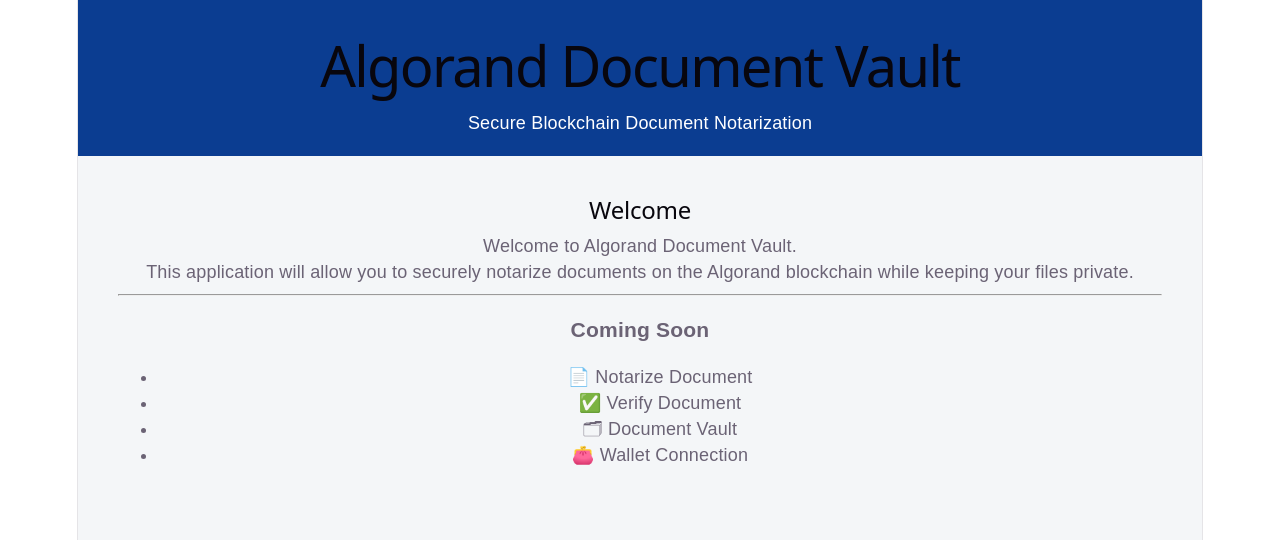
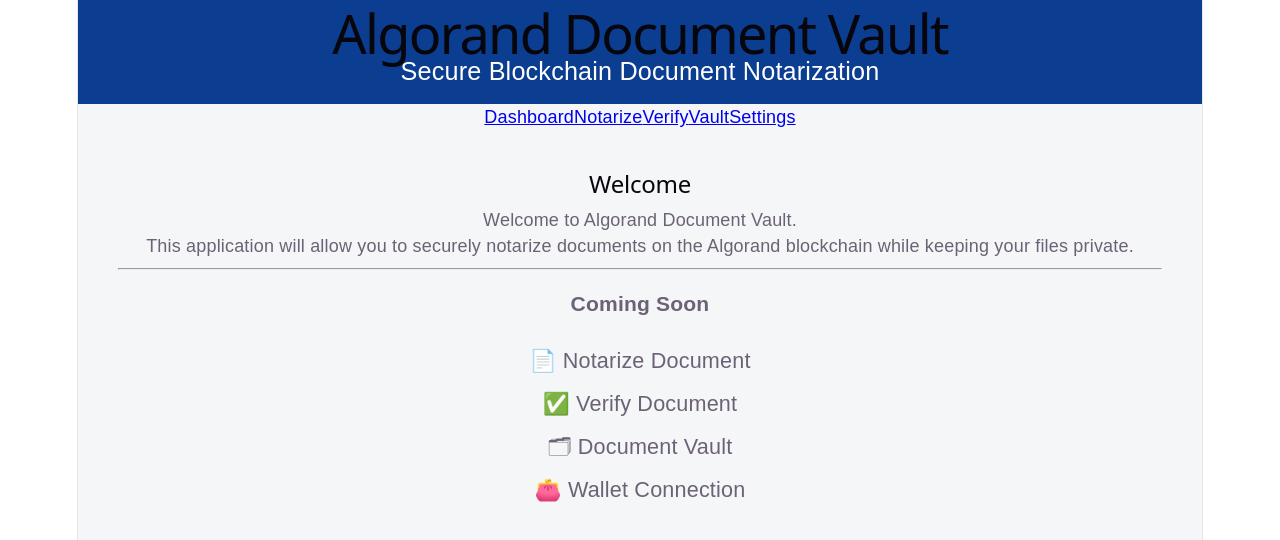
Before and after one commit to tkent2002-glitch/algorand-document-vault, a React (Vite) app: page / in a window 1280 px wide. Shown: the top 540 px of the page. Built offline with nearby package versions, Linux system fonts and the light colour scheme.

Commit message:
Milestone 3 - Navigation component integrated

```diff
--- a/src/App.tsx
+++ b/src/App.tsx
@@ -1,3 +1,6 @@
+import Header from "./components/Header";
+import Navigation from "./components/Navigation/Navigation";
+
 function App() {
   return (
     <div
@@ -7,27 +10,18 @@
         backgroundColor: "#f4f6f8",
       }}
     >
-      <header
-        style={{
-          backgroundColor: "#0b3d91",
-          color: "white",
-          padding: "20px 40px",
-        }}
-      >
-        <h1>Algorand Document Vault</h1>
-        <p>Secure Blockchain Document Notarization</p>
-      </header>
+      <Header />
+      <Navigation />
 
       <main
         style={{
           padding: "40px",
+          textAlign: "center",
         }}
       >
         <h2>Welcome</h2>
 
-        <p>
-          Welcome to Algorand Document Vault.
-        </p>
+        <p>Welcome to Algorand Document Vault.</p>
 
         <p>
           This application will allow you to securely notarize documents on the
@@ -38,7 +32,14 @@
 
         <h3>Coming Soon</h3>
 
-        <ul>
+        <ul
+          style={{
+            listStyle: "none",
+            padding: 0,
+            fontSize: "1.2rem",
+            lineHeight: "2",
+          }}
+        >
           <li>📄 Notarize Document</li>
           <li>✅ Verify Document</li>
           <li>🗂 Document Vault</li>
--- /dev/null
+++ b/src/assets/Navigation/Navigation.css
@@ -0,0 +1,18 @@
+.app-navigation {
+  display: flex;
+  justify-content: center;
+  gap: 24px;
+  background-color: #ffffff;
+  padding: 16px 24px;
+  border-bottom: 1px solid #d8dde6;
+}
+
+.app-navigation a {
+  color: #0b3d91;
+  font-weight: 600;
+  text-decoration: none;
+}
+
+.app-navigation a:hover {
+  text-decoration: underline;
+}
--- /dev/null
+++ b/src/assets/Navigation/Navigation.tsx
@@ -0,0 +1,15 @@
+import "./Navigation.css";
+
+function Navigation() {
+  return (
+    <nav className="app-navigation">
+      <a href="#">Dashboard</a>
+      <a href="#">Notarize</a>
+      <a href="#">Verify</a>
+      <a href="#">Vault</a>
+      <a href="#">Settings</a>
+    </nav>
+  );
+}
+
+export default Navigation;
--- /dev/null
+++ b/src/assets/Navigation/index.ts
@@ -0,0 +1 @@
+export { default } from "./Navigation";
--- /dev/null
+++ b/src/components/Header/Header.css
@@ -0,0 +1,16 @@
+.app-header {
+  background-color: #0b3d91;
+  color: white;
+  padding: 20px 40px;
+  text-align: center;
+}
+
+.app-header h1 {
+  margin: 0;
+  font-size: 3rem;
+}
+
+.app-header p {
+  margin-top: 12px;
+  font-size: 1.4rem;
+}
--- /dev/null
+++ b/src/components/Header/Header.tsx
@@ -0,0 +1,12 @@
+import "./Header.css";
+
+function Header() {
+  return (
+    <header className="app-header">
+      <h1>Algorand Document Vault</h1>
+      <p>Secure Blockchain Document Notarization</p>
+    </header>
+  );
+}
+
+export default Header;
--- /dev/null
+++ b/src/components/Header/index.ts
@@ -0,0 +1 @@
+export { default } from "./Header";
--- /dev/null
+++ b/src/components/Navigation/Navigation.tsx
@@ -0,0 +1,15 @@
+import "./Navigation.css";
+
+function Navigation() {
+  return (
+    <nav className="app-navigation">
+      <a href="#">Dashboard</a>
+      <a href="#">Notarize</a>
+      <a href="#">Verify</a>
+      <a href="#">Vault</a>
+      <a href="#">Settings</a>
+    </nav>
+  );
+}
+
+export default Navigation;
--- /dev/null
+++ b/src/components/Navigation/index.ts
@@ -0,0 +1 @@
+export { default } from "./Navigation";
```
Also changed, not shown: src/components/Navigation/Navigation.css (added).
